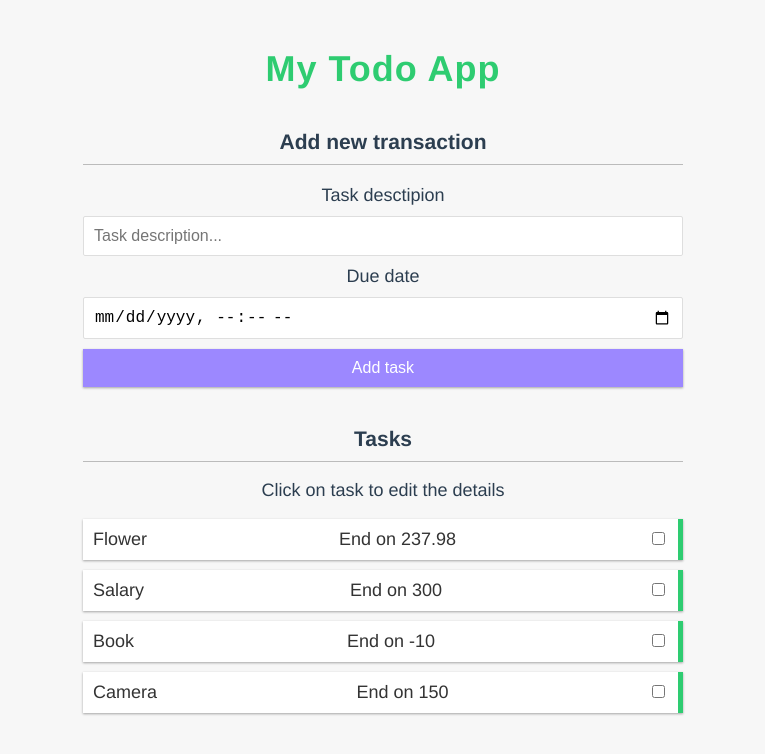
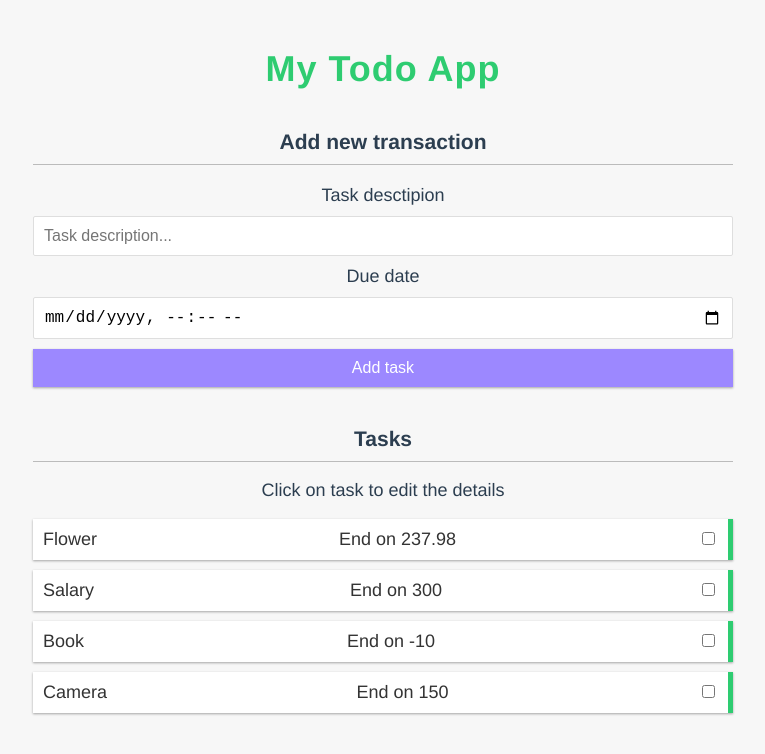
Before and after one commit to Tajir-Ramadhan/todo-App, a Vue app: page / in a window 1280 px wide. Shown: the top 754 px of the page, without its empty margins (257-1022 px from the left). Built offline with nearby package versions, Linux system fonts and the light colour scheme.

Commit message:
debuging app and styling

```diff
--- a/src/assets/style.css
+++ b/src/assets/style.css
@@ -23,7 +23,7 @@ body {
 
 .container {
   margin: 30px auto;
-  width: 600px;
+  width: 700px;
 }
 
 h1 {
```
